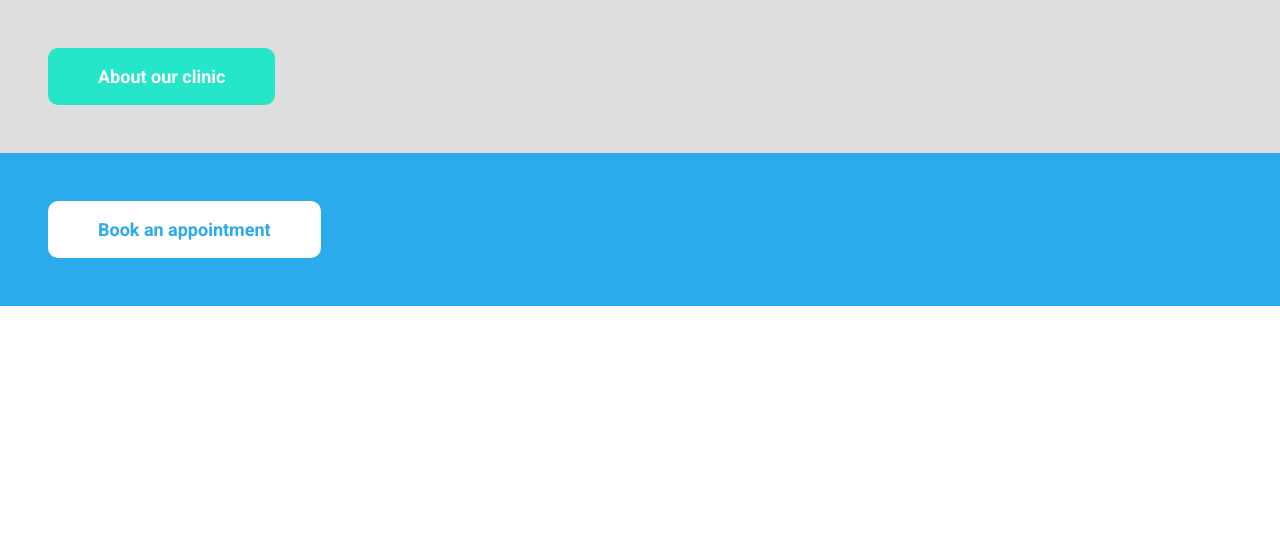
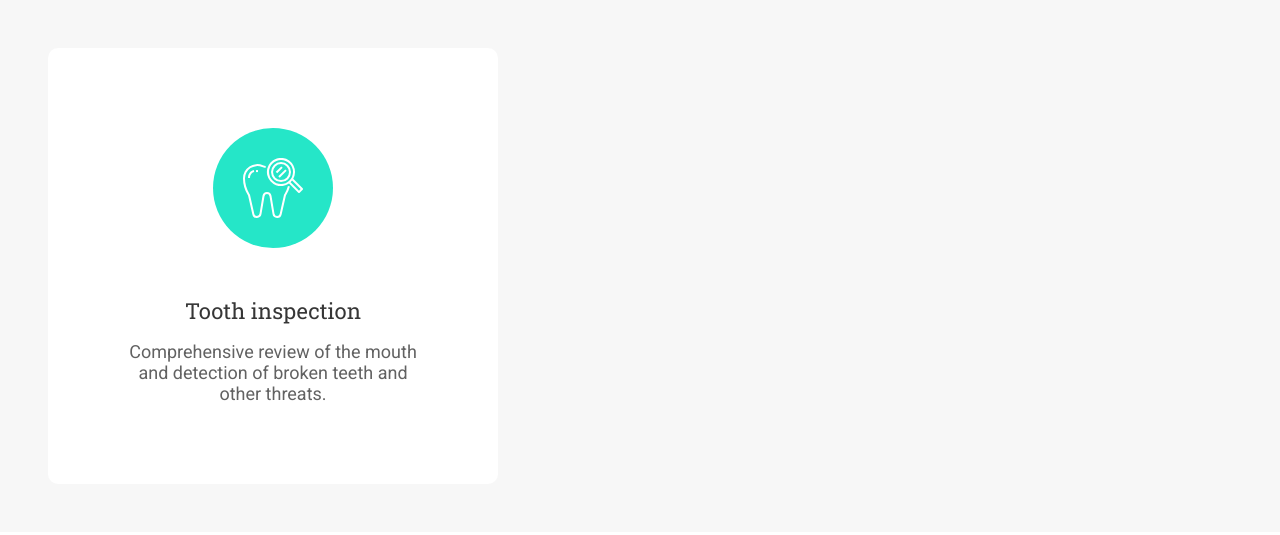
Before and after one commit to ljungmagnus/html-css-inlupp1, a plain HTML site: page index.html in a window 1280 px wide. Drawn offline with Linux system fonts and the light colour scheme.

Commit message:
adderade box service

```diff
--- a/index.html
+++ b/index.html
@@ -12,14 +12,35 @@
 </head>
 <body>
 
+<!-- TEST av funktionalitet -->
 
-    <div class="bg-grey">
+    <!-- <div class="bg-grey">
       <button class="btn btn-green">About our clinic</button>
     </div>
 
     <div class="bg-blue">
       <button class="btn btn-white">Book an appointment</button>
+    </div> -->
+
+    <div class="bg">
+      <div class="box-service">
+
+        <div class="icon-background">
+          <img class="image" src="/img/tooth icon.svg" alt="">
+        </div>
+
+        <div class="text-center">
+          <h3>Tooth inspection</h3>
+          <p>Comprehensive review of the mouth and detection of broken teeth and other threats.</p>
+        </div>
+
+      </div>
+
     </div>
+
+<!-- SLUT TEST -->
+
+
 
 
 
--- a/styles.css
+++ b/styles.css
@@ -22,13 +22,17 @@ html, body {
     /* font-family: 'Roboto', sans-serif; */
     /* font-family: 'Roboto Slab', serif; */
 }
-.bg-grey {
+.bg {
+    background-color: var(--Background-color);
+    padding: 3rem;
+}
+/* .bg-grey {
     background-color: var(--Placehold-color);
     padding: 3rem;
 }
 .bg-blue {
     background-color: var(--Blue-color);
-    padding: 3rem;
+    padding: 3rem; */
 }
 .btn {
     padding: 1rem 3rem;
@@ -57,3 +61,45 @@ html, body {
     border-color: #fff;
     color: #fff;
 }
+.box-service {
+    background-color: #fff;
+    border-radius: 10px;
+    width: 450px;
+    height: 436px;
+    display: flex;
+    flex-direction: column;
+    /* justify-content: center; */
+    justify-content: space-between;
+    align-items: center;
+    /* position: relative; */
+    padding: 5rem;
+}
+.box-service h3 {
+    font-family: 'Roboto Slab', serif;
+    font-weight: 400;
+    font-size: 22px;
+    color: var(--Title-color);
+}
+.box-service p {
+    font-family: 'Roboto', sans-serif;
+    font-weight: 400;
+    font-size: 18px;
+    color: var(--Text-color);
+    margin-top: 1rem;
+}
+.text-center {
+    text-align: center;
+}
+.icon-background {
+    background-color: var(--Green-color);
+    width: 120px;
+    height: 120px;
+    border-radius: 50%;
+    position: relative;
+}
+.image {
+    position: absolute;
+    top: 50%;
+    left: 50%;
+    transform: translate(-50%,-50%);
+}
```
Also changed, not shown: img/tooth icon.svg (added).
